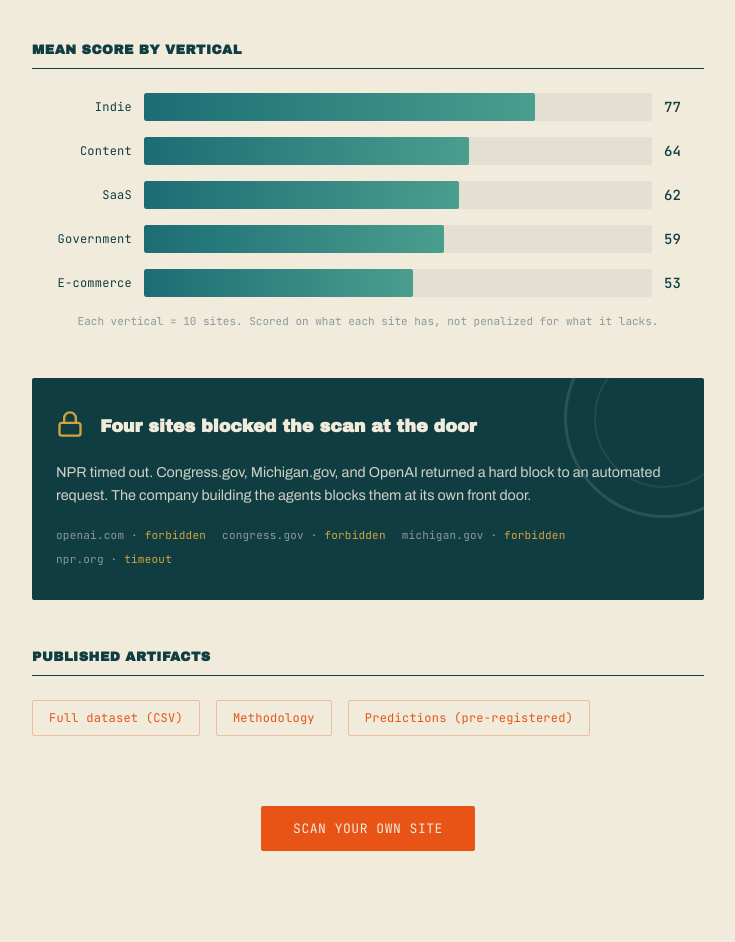
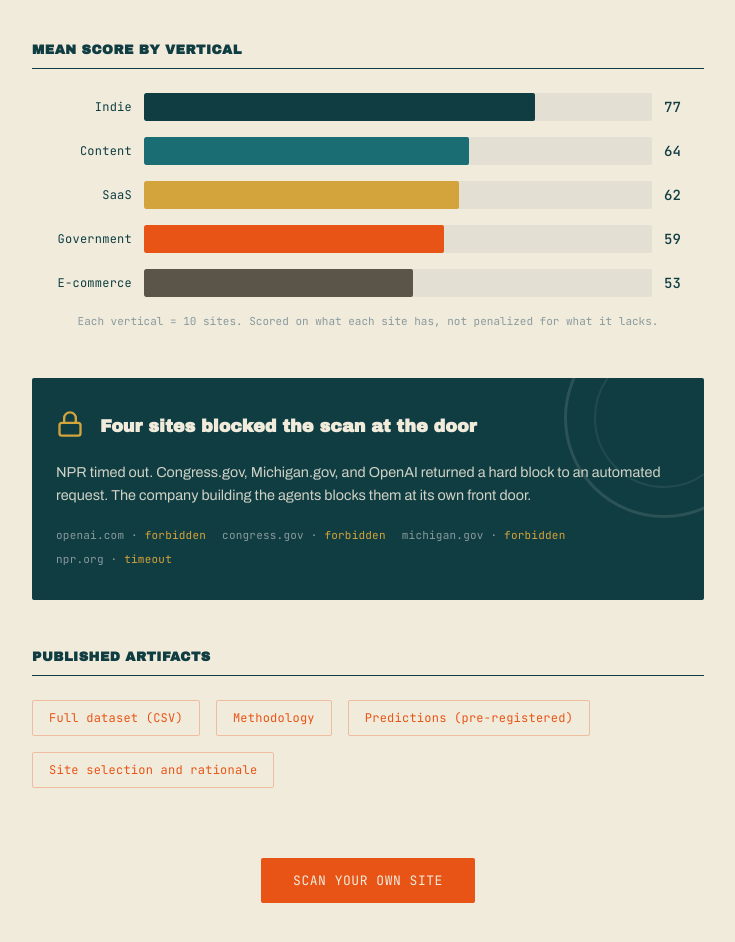
Before and after one commit to earlgreyhot1701D/perseus-clew, a Next.js app in the folder frontend/: page /benchmark in a window 1280 px wide. Shown: the part 460-1402 px from the top of the page, without its empty margins (272-1007 px from the left). Built offline with nearby package versions, Linux system fonts and the light colour scheme.

Commit message:
fix(benchmark): distinct bar colors per vertical + add site selection link

```diff
--- a/frontend/app/benchmark/page.tsx
+++ b/frontend/app/benchmark/page.tsx
@@ -11,11 +11,11 @@ import Link from 'next/link';
 import styles from './page.module.css';
 
 const VERTICALS = [
-  { name: 'Indie', score: 77 },
-  { name: 'Content', score: 64 },
-  { name: 'SaaS', score: 62 },
-  { name: 'Government', score: 59 },
-  { name: 'E-commerce', score: 53 },
+  { name: 'Indie', score: 77, color: 'var(--teal)' },
+  { name: 'Content', score: 64, color: 'var(--teal-mid)' },
+  { name: 'SaaS', score: 62, color: 'var(--ochre)' },
+  { name: 'Government', score: 59, color: 'var(--sienna)' },
+  { name: 'E-commerce', score: 53, color: 'var(--ink)' },
 ];
 
 const BLOCKED_SITES = [
@@ -71,7 +71,7 @@ export default function BenchmarkPage() {
                 <div className={styles.barTrack}>
                   <div
                     className={styles.barFill}
-                    style={{ width: `${(v.score / 100) * 100}%` }}
+                    style={{ width: `${(v.score / 100) * 100}%`, background: v.color }}
                   />
                 </div>
                 <span className={styles.barScore}>{v.score}</span>
@@ -121,6 +121,9 @@ export default function BenchmarkPage() {
             <a href="https://github.com/earlgreyhot1701D/perseus-clew/blob/main/docs/BENCHMARK-HYPOTHESES.md" className={styles.artifactLink}>
               Predictions (pre-registered)
             </a>
+            <a href="https://github.com/earlgreyhot1701D/perseus-clew/blob/main/docs/BENCHMARK-SITES.md" className={styles.artifactLink}>
+              Site selection and rationale
+            </a>
           </div>
         </section>
 
```
